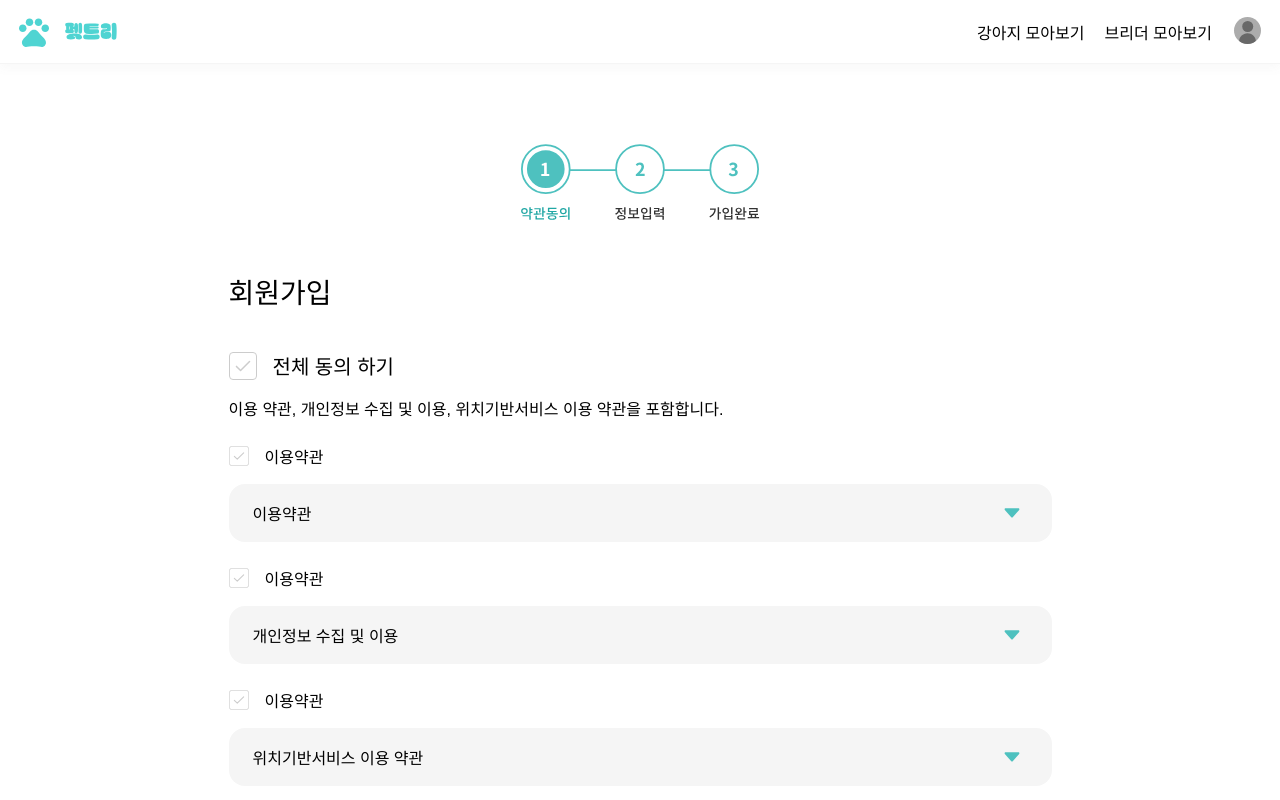
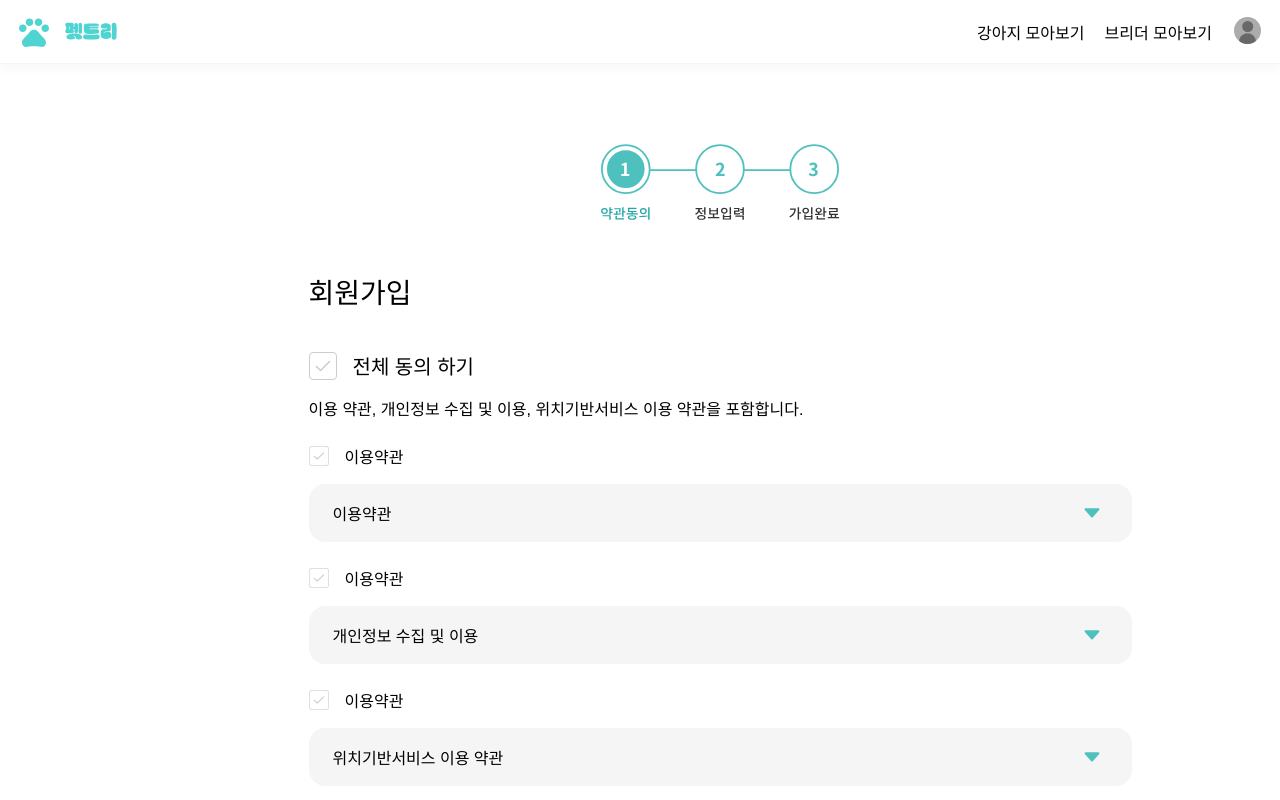
Before and after one commit to next-petree/frontend, a React (Create React App) app: page /signup/step-1 in a window 1280 px wide. Shown: the top 800 px of the page. Built offline with nearby package versions, Linux system fonts and the light colour scheme; no server answers; a web font is replaced by a local one.

Commit message:
Design: body에 min-width 추가

```diff
--- a/src/styles/GlobalStyle.ts
+++ b/src/styles/GlobalStyle.ts
@@ -7,6 +7,7 @@ const GlobalStyle = createGlobalStyle`
       box-sizing: border-box;
    }
    body {
+      min-width: 1440px;
       font-family: ${({ theme }) => theme.fonts.SUIT};
       background-color: ${({ theme }) => theme.colors.background};
    }
```
